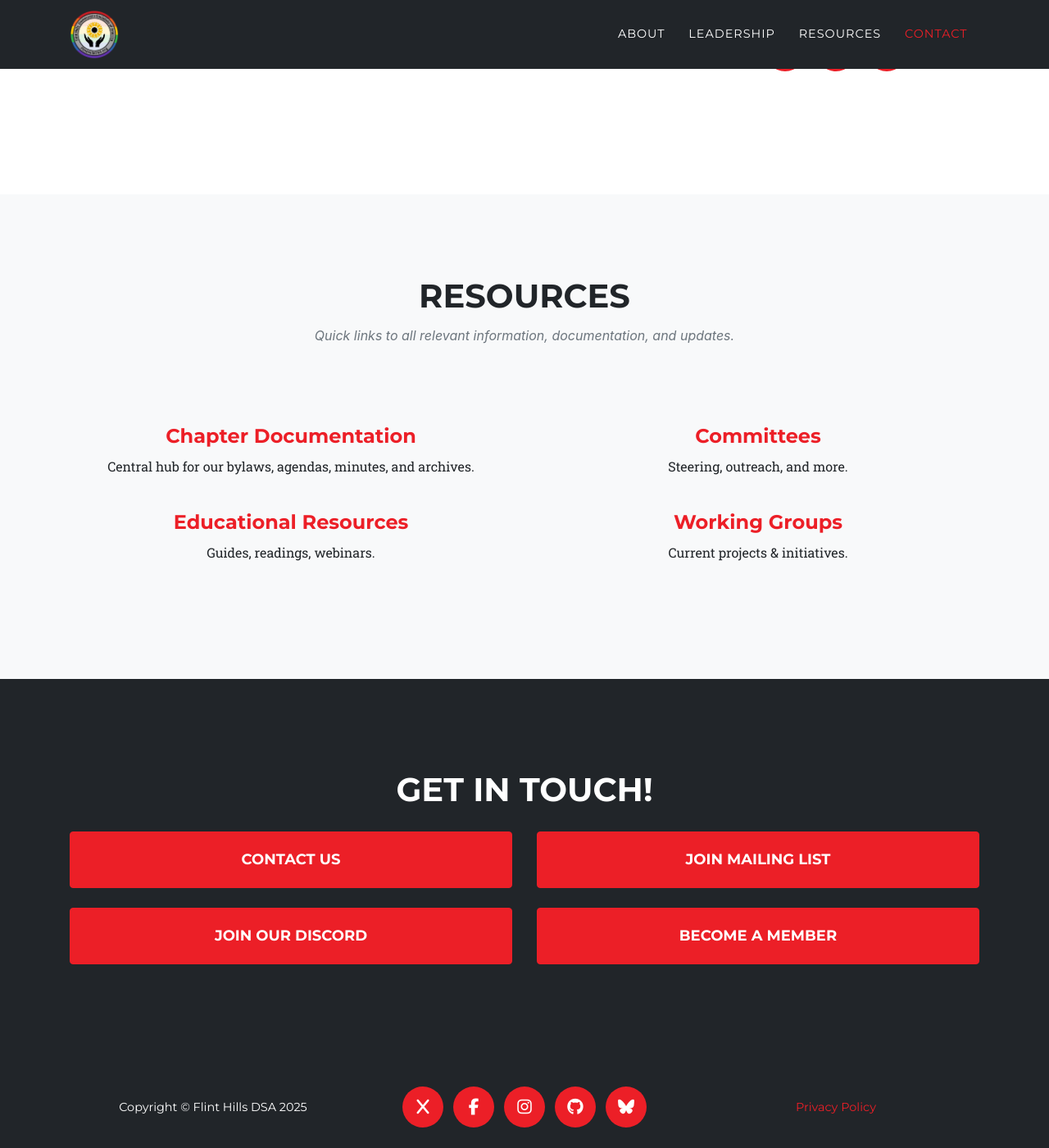
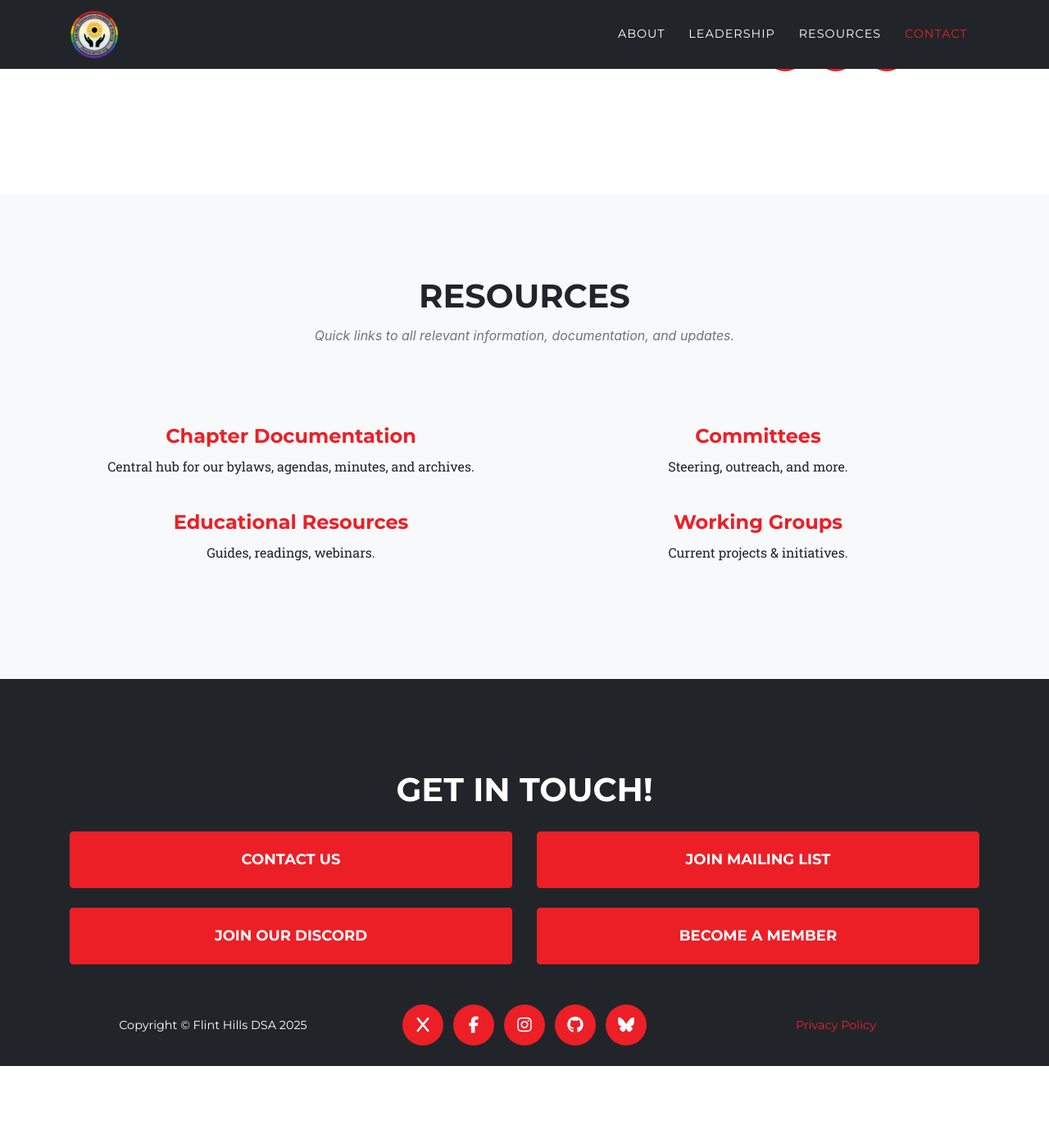
Before and after one commit to flinthillsdsa/website, a Jekyll site: the page built from index.md, in a window 1280 px wide and 1400 px high, scrolled down 2706 px. Shown: the whole window at 82% size. Built offline with Jekyll 4.4.1, drawn with Linux system fonts in a browser that asks for light colours; some web fonts are replaced; after the commit the page ends 4006 px from its top, so only the background shows below that.

Commit message:
Update _footer.scss

```diff
--- a/_sass/layout/_footer.scss
+++ b/_sass/layout/_footer.scss
@@ -49,3 +49,7 @@ ul.social-buttons {
     }
   }
 }
+
+.page-section:last-of-type {
+  padding-bottom: 0 !important;
+}
```
